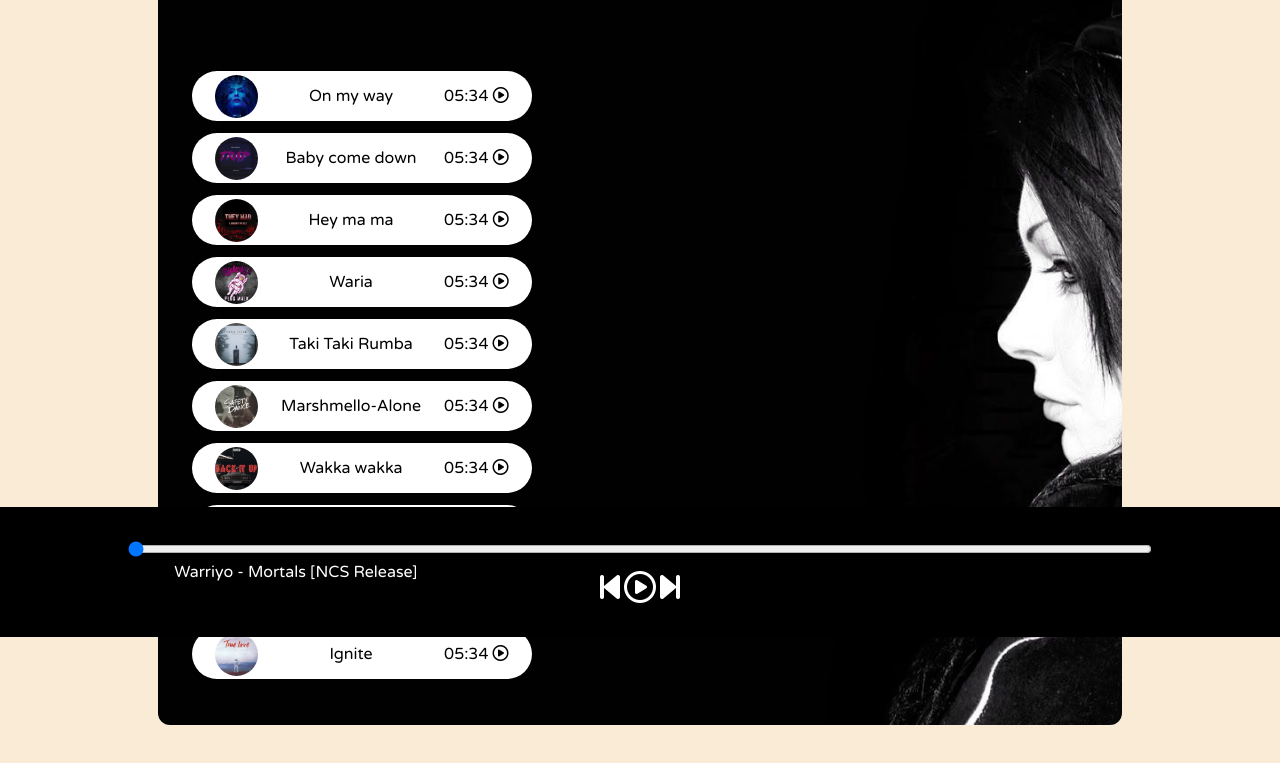
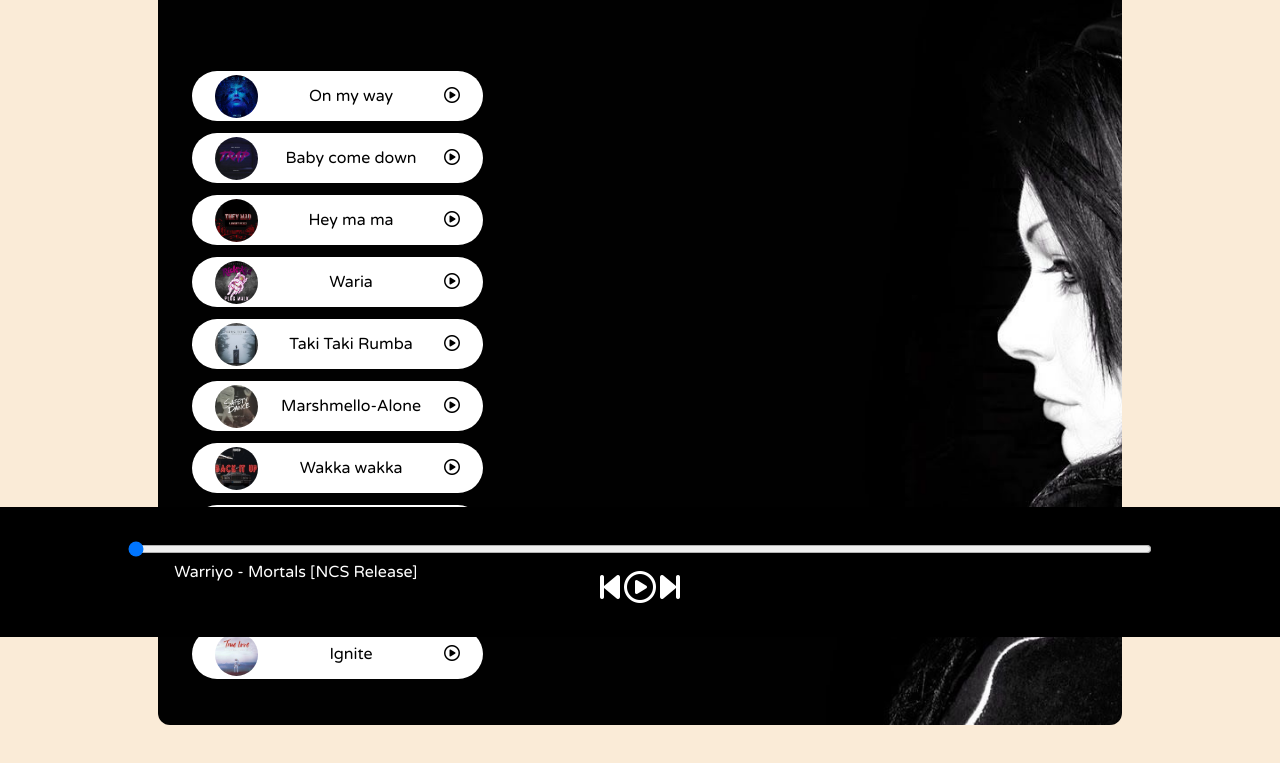
Before and after one commit to Chayan05/Spotify-Clone, a plain HTML site: page index.html in a window 1280 px wide. Shown: the part 163-926 px from the top of the page. Drawn offline with Linux system fonts and the light colour scheme.

Commit message:
Update index.html

```diff
--- a/index.html
+++ b/index.html
@@ -23,52 +23,52 @@
                 <div class="songItem">
                     <img alt="1">
                     <span class="songName">Let me Love You</span>
-                    <span class="songlistplay"><span class="timestamp">05:34 <i id="0" class="far songItemPlay fa-play-circle"></i> </span></span>
+                    <span class="songlistplay"><span class="timestamp"><i id="0" class="far songItemPlay fa-play-circle"></i> </span></span>
                 </div>
                 <div class="songItem">
                     <img alt="1">
                     <span class="songName">Let me Love You</span>
-                    <span class="songlistplay"><span class="timestamp">05:34 <i id="1" class="far songItemPlay fa-play-circle"></i> </span></span>
+                    <span class="songlistplay"><span class="timestamp"><i id="1" class="far songItemPlay fa-play-circle"></i> </span></span>
                 </div>
                 <div class="songItem">
                     <img alt="1">
                     <span class="songName">Let me Love You</span>
-                    <span class="songlistplay"><span class="timestamp">05:34 <i id="2" class="far songItemPlay fa-play-circle"></i> </span></span>
+                    <span class="songlistplay"><span class="timestamp"><i id="2" class="far songItemPlay fa-play-circle"></i> </span></span>
                 </div>
                 <div class="songItem">
                     <img alt="1">
                     <span class="songName">Let me Love You</span>
-                    <span class="songlistplay"><span class="timestamp">05:34 <i id="3" class="far songItemPlay fa-play-circle"></i> </span></span>
+                    <span class="songlistplay"><span class="timestamp"><i id="3" class="far songItemPlay fa-play-circle"></i> </span></span>
                 </div>
                 <div class="songItem">
                     <img alt="1">
                     <span class="songName">Let me Love You</span>
-                    <span class="songlistplay"><span class="timestamp">05:34 <i id="4" class="far songItemPlay fa-play-circle"></i> </span></span>
+                    <span class="songlistplay"><span class="timestamp"><i id="4" class="far songItemPlay fa-play-circle"></i> </span></span>
                 </div>
                 <div class="songItem">
                     <img alt="1">
                     <span class="songName">Let me Love You</span>
-                    <span class="songlistplay"><span class="timestamp">05:34 <i id="5" class="far songItemPlay fa-play-circle"></i> </span></span>
+                    <span class="songlistplay"><span class="timestamp"><i id="5" class="far songItemPlay fa-play-circle"></i> </span></span>
                 </div>
                 <div class="songItem">
                     <img alt="1">
                     <span class="songName">Let me Love You</span>
-                    <span class="songlistplay"><span class="timestamp">05:34 <i id="6" class="far songItemPlay fa-play-circle"></i> </span></span>
+                    <span class="songlistplay"><span class="timestamp"><i id="6" class="far songItemPlay fa-play-circle"></i> </span></span>
                 </div>
                 <div class="songItem">
                     <img alt="1">
                     <span class="songName">Let me Love You</span>
-                    <span class="songlistplay"><span class="timestamp">05:34 <i id="7" class="far songItemPlay fa-play-circle"></i> </span></span>
+                    <span class="songlistplay"><span class="timestamp"><i id="7" class="far songItemPlay fa-play-circle"></i> </span></span>
                 </div>
                 <div class="songItem">
                     <img alt="1">
                     <span class="songName">Let me Love You</span>
-                    <span class="songlistplay"><span class="timestamp">05:34 <i id="8" class="far songItemPlay fa-play-circle"></i> </span></span>
+                    <span class="songlistplay"><span class="timestamp"><i id="8" class="far songItemPlay fa-play-circle"></i> </span></span>
                 </div>
                 <div class="songItem">
                     <img alt="1">
                     <span class="songName">Let me Love You</span>
-                    <span class="songlistplay"><span class="timestamp">05:34 <i id="9" class="far songItemPlay fa-play-circle"></i> </span></span>
+                    <span class="songlistplay"><span class="timestamp"><i id="9" class="far songItemPlay fa-play-circle"></i> </span></span>
                 </div>
             </div>
         </div>
```
